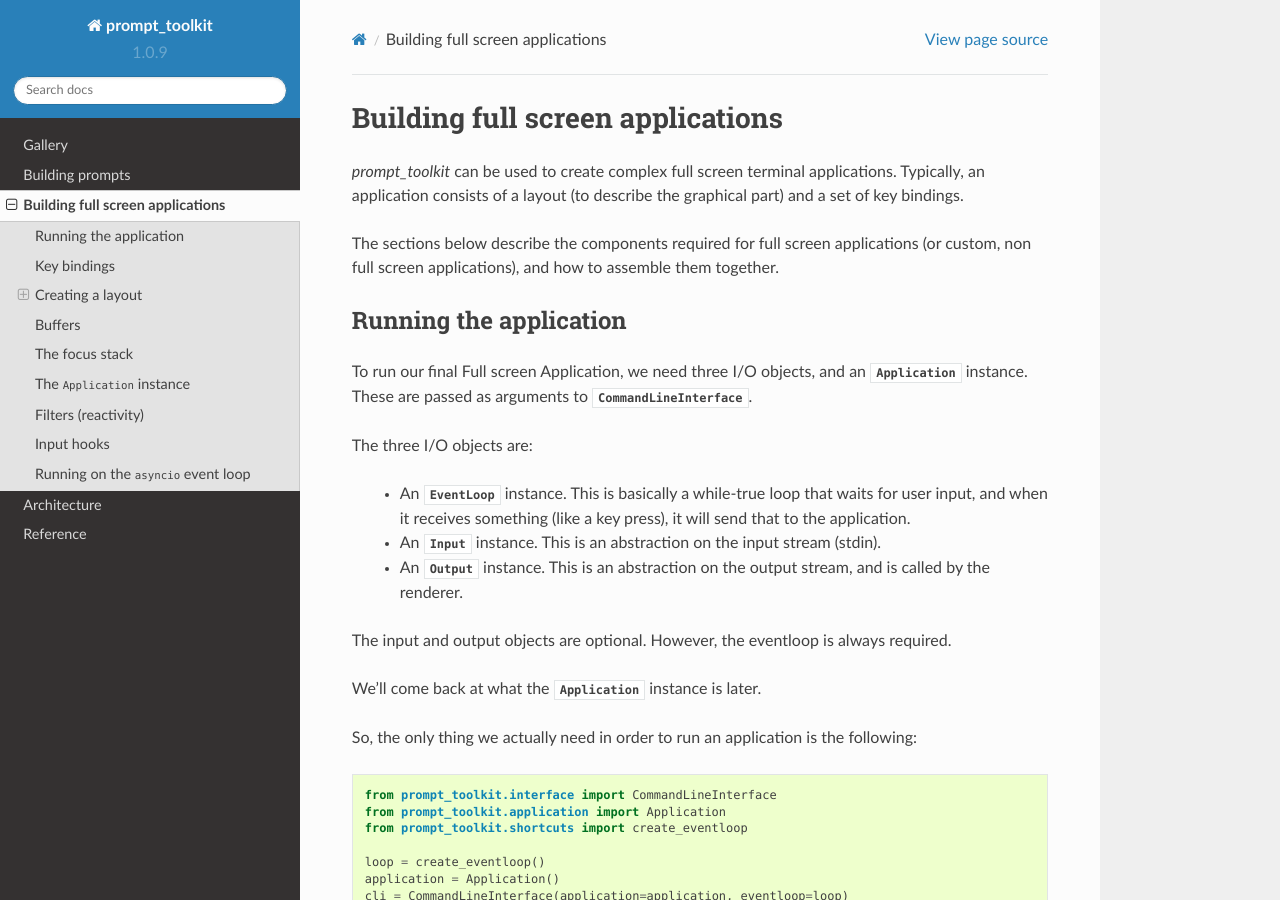
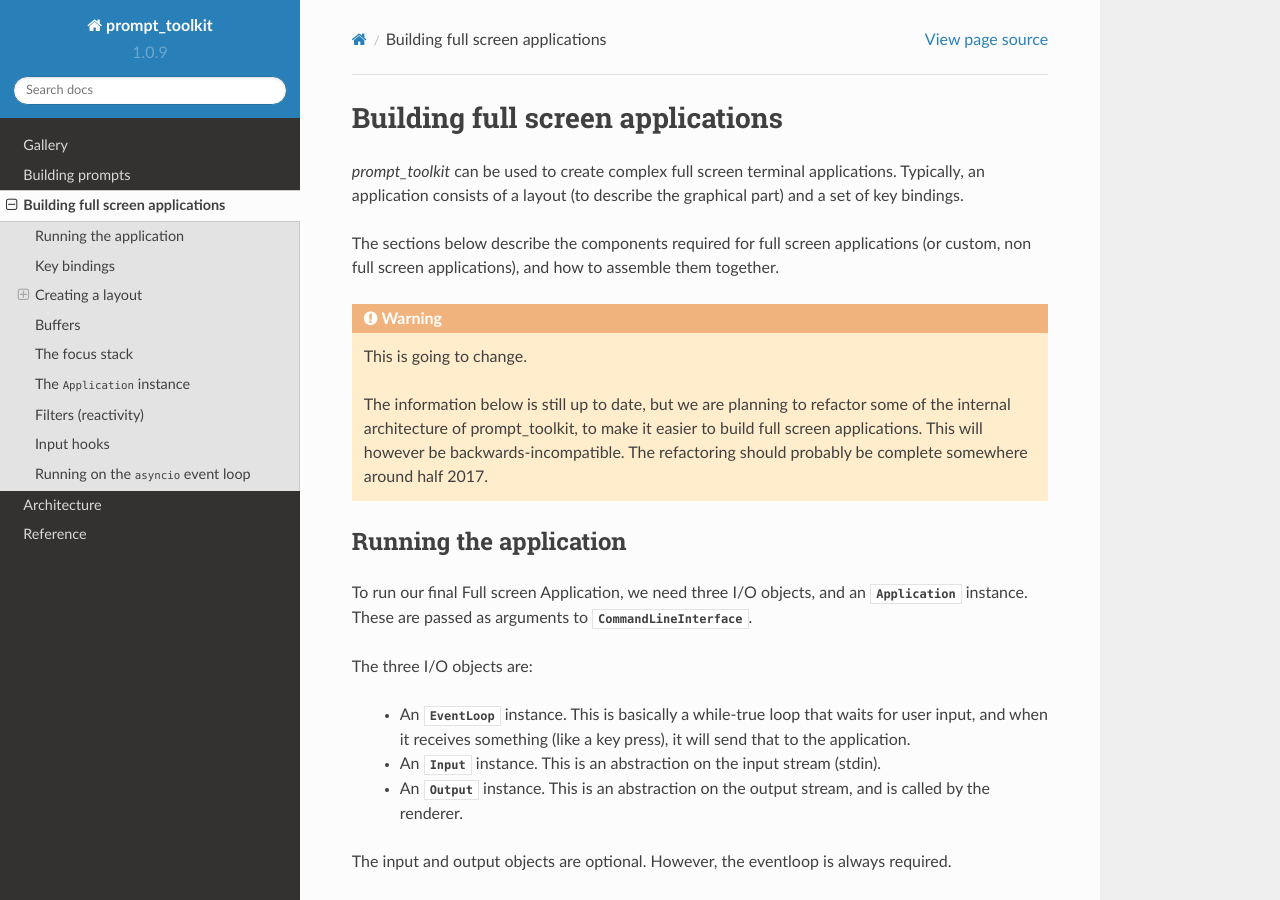
Before and after one commit to dbcli/pgcli, a Sphinx documentation site: the page built from docs/pages/full_screen_apps.rst, in a window 1280 px wide and 900 px high. Built offline with Sphinx 7.4.7 and the Read the Docs theme 2.0.0, drawn with Linux system fonts in a browser that asks for light colours.

Commit message:
Added warning about coming changes to the documentation about full screen applications.

```diff
--- a/docs/pages/full_screen_apps.rst
+++ b/docs/pages/full_screen_apps.rst
@@ -11,6 +11,13 @@ The sections below describe the components required for full screen
 applications (or custom, non full screen applications), and how to assemble
 them together.
 
+.. warning:: This is going to change.
+
+    The information below is still up to date, but we are planning to
+    refactor some of the internal architecture of prompt_toolkit, to make it
+    easier to build full screen applications. This will however be
+    backwards-incompatible. The refactoring should probably be complete
+    somewhere around half 2017.
 
 Running the application
 -----------------------
```
